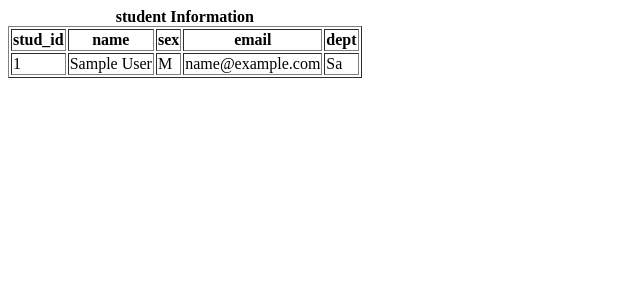
After one commit to hit-lance/campus-network-system, a Django app: page /studentInfo/ in a window 1280 px wide. The commit adds this page. Shown: the top 300 px of the page, without its empty margins (0-640 px from the left). Run offline with Django 3.2, Linux system fonts and the light colour scheme; data comes from the database, SQL or seed files in the repository; tables that the repository leaves empty hold one stand-in row (values such as "Sample post").

Commit message:
basic function

```diff
--- a/CNS/templates/courseEnrollment.html
+++ b/CNS/templates/courseEnrollment.html
@@ -9,7 +9,7 @@
 
 
 <body>
-    <table style="width: 400px" border="1">
+    <table style="word-break: keep-all" border="1">
         <caption><b>Course Enrollment</b></caption>
         <thead>
             <tr>
--- a/CNS/templates/department.html
+++ b/CNS/templates/department.html
@@ -9,7 +9,7 @@
 
 
 <body>
-    <table style="width: 400px" border="1">
+    <table style="word-break: keep-all" border="1">
         <caption><b>Department</b></caption>
         <thead>
             <tr>
--- /dev/null
+++ b/CNS/templates/studentInfo.html
@@ -0,0 +1,35 @@
+<!DOCTYPE html>
+<html lang="en">
+<head>
+    <meta charset="UTF-8">
+    <meta name="viewport" content="width=device-width, initial-scale=1.0">
+    <meta http-equiv="X-UA-Compatible" content="ie=edge">
+    <title>student Information</title>
+</head>
+
+
+<body>
+    <table style="word-break: keep-all" border="1">
+        <caption><b>student Information</b></caption>
+        <thead>
+            <tr>
+                <th>stud_id</th>
+                <th>name</th>
+                <th>sex</th>
+                <th>email</th>
+                <th>dept</th>
+            </tr>
+        </thead>
+        <tbody>
+        {% for studentInfo in studentInfos %}
+            <tr>
+                <td>{{studentInfo.stud_id}}</td>
+                <td>{{studentInfo.name}}</td>
+                <td>{{studentInfo.sex}}</td>
+                <td>{{studentInfo.email}}</td>
+                <td>{{studentInfo.dept}}</td>
+            </tr>
+        {% endfor %}
+        </tbody>
+    </table>
+</body>
--- a/CNS/views.py
+++ b/CNS/views.py
@@ -41,6 +41,12 @@ def deleteSuccess(request):
     cursor.execute('''delete from department where name=%s;''',[name])
     return HttpResponse('删除成功！')
 
+def studentInfo(request):
+    cursor = connection.cursor()
+    cursor.execute('''select * from student_info;''')
+    studentInfo=namedtuplefetchall(cursor)
+    return render(request, 'studentInfo.html', {'studentInfos': studentInfo})
+
 def courseEnrollment(request):
     cursor = connection.cursor()
     cursor.execute('''select cno, group_concat(name) as instructor,enroll,capacity
@@ -48,3 +54,9 @@ def courseEnrollment(request):
                     group by cno;''')
     courseEnrollment=namedtuplefetchall(cursor)
     return render(request, 'courseEnrollment.html', {'course_enrollment': courseEnrollment})
+
+def maxCreditCourse(request):
+    cursor = connection.cursor()
+    cursor.execute('''select * from course where credit = (select max(credit) from course);''')
+    maxCreditCourse=namedtuplefetchall(cursor)
+    return render(request, 'maxCreditCourse.html', {'maxCreditCourses': maxCreditCourse})
--- a/doc/mysql.sql
+++ b/doc/mysql.sql
@@ -132,3 +132,5 @@ select name from instructor_arrangement natural join instructor where cno='CS310
 select cno, group_concat(name) as instructor,enroll,capacity from instructor_arrangement natural join instructor natural join enrollment group by cno;
 insert into department (name,building,telephone) values ('AS','main building','86403166');
 delete from department where name='AS';
+select * from student_info;
+select * from course where credit = (select max(credit) from course);
--- a/mysite/urls.py
+++ b/mysite/urls.py
@@ -24,6 +24,8 @@ urlpatterns = [
     url(r'^addSuccess/$', views.addSuccess),
     url(r'^deleteDepartment/$', views.deleteDepartment),
     url(r'^deleteSuccess/$', views.deleteSuccess),
+    url(r'^studentInfo/$', views.studentInfo),
     url(r'^courseEnrollment/$', views.courseEnrollment),
+    url(r'^maxCreditCourse/$', views.maxCreditCourse),
     url(r'^admin/', admin.site.urls),
 ]
```
Also changed, not shown: CNS/templates/index.html (+5 -3 lines), CNS/templates/maxCreditCourse.html (added, +35 -0 lines).
